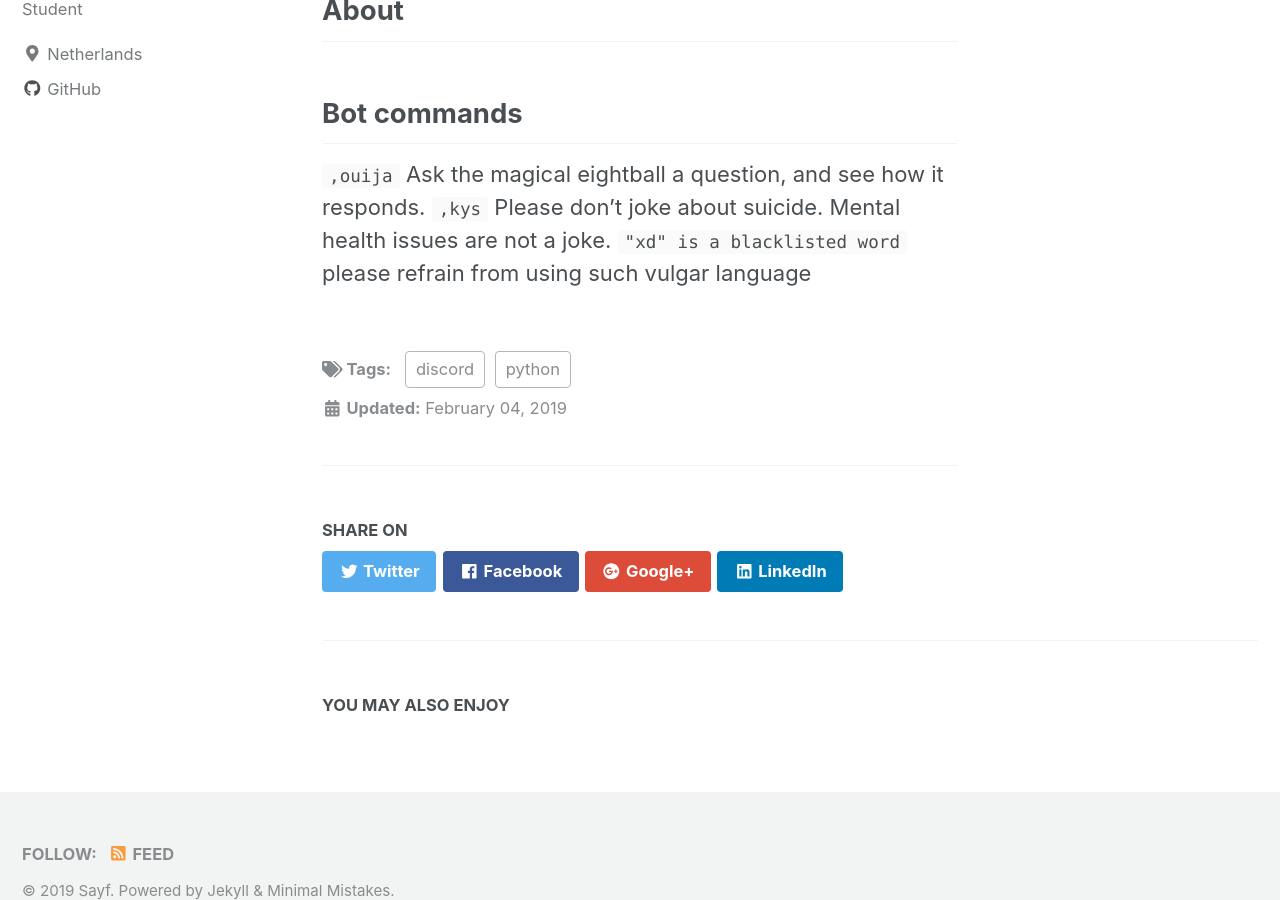
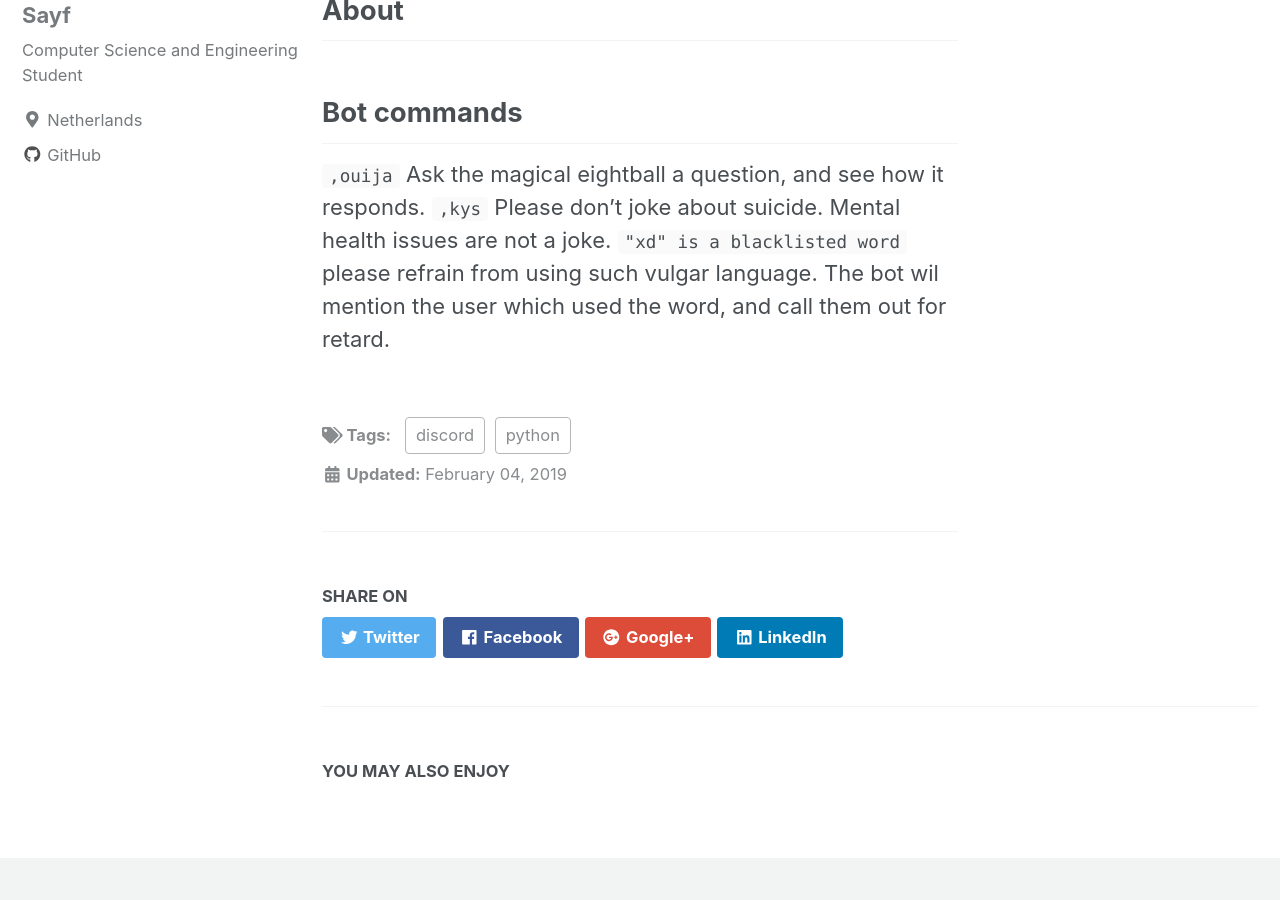
Before and after one commit to imnublet/imnublet.github.io, a Jekyll site: the page built from _posts/2019-02-4-My-First-Discord-Bot.md, in a window 1280 px wide and 900 px high, scrolled down 629 px. Built offline with Jekyll 4.4.1, drawn with Linux system fonts in a browser that asks for light colours; cached includes are drawn as plain includes; nearby versions of some CDN libraries.

Commit message:
edited bot commands

```diff
--- a/_posts/2019-02-4-My-First-Discord-Bot.md
+++ b/_posts/2019-02-4-My-First-Discord-Bot.md
@@ -17,4 +17,4 @@ excerpt: "Python, Discord"
 ## Bot commands
 `,ouija` Ask the magical eightball a question, and see how it responds.
 `,kys` Please don't joke about suicide. Mental health issues are not a joke.
-`"xd" is a blacklisted word` please refrain from using such vulgar language
+`"xd" is a blacklisted word` please refrain from using such vulgar language. The bot wil mention the user which used the word, and call them out for retard.
```
